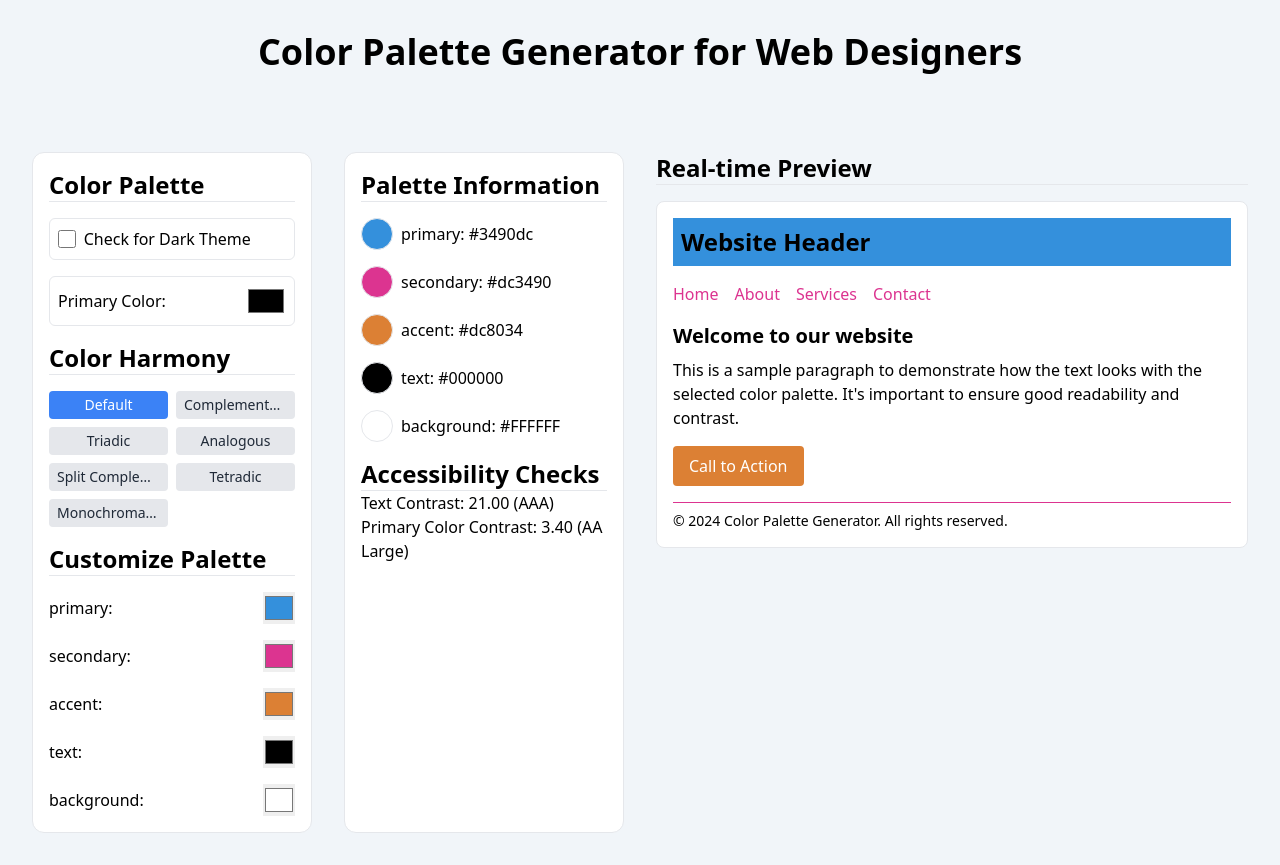
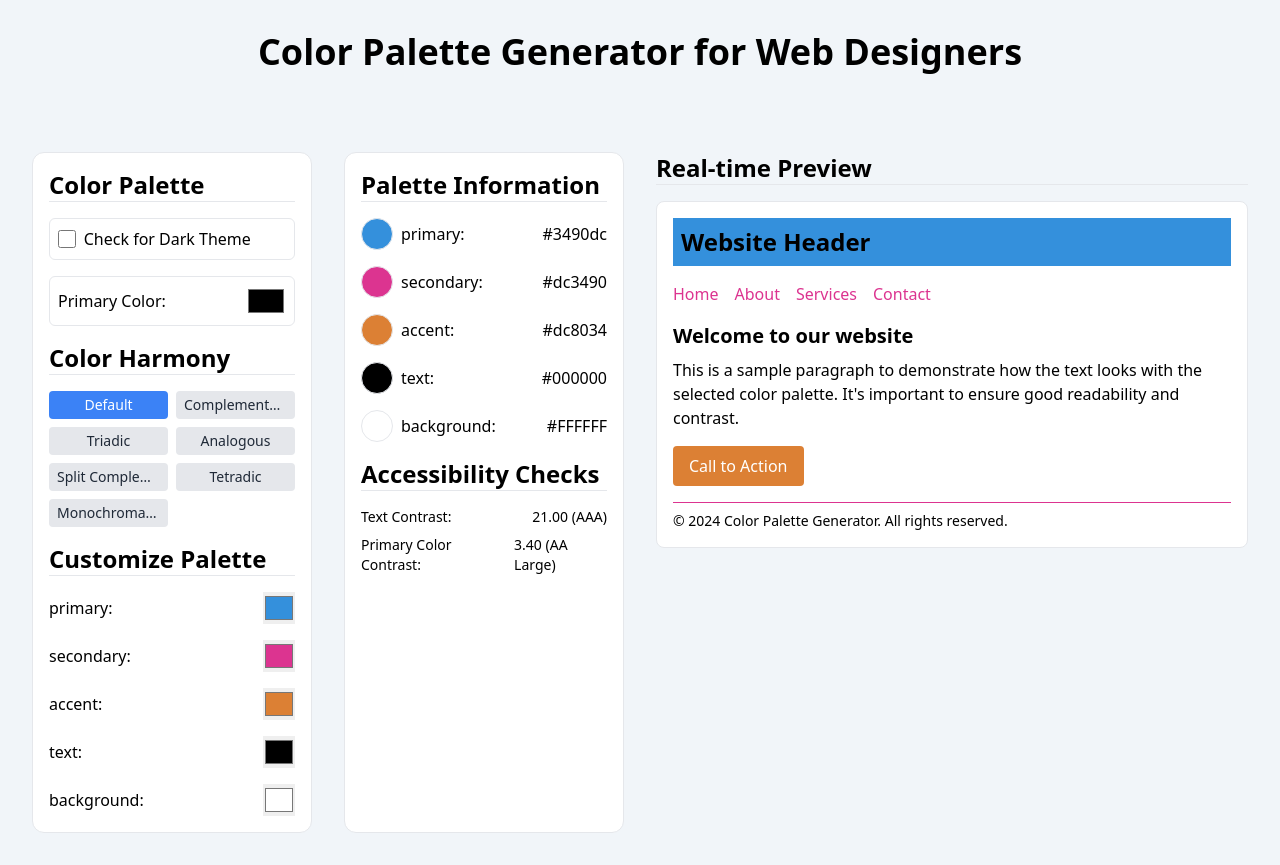
Before and after one commit to jepeteo/react-color-palette-generator, a React (Vite) app: page / in a window 1280 px wide. Built offline with nearby package versions, Linux system fonts and the light colour scheme.

Commit message:
accesibility checks fix

```diff
--- a/src/components/AccessibilityChecker.jsx
+++ b/src/components/AccessibilityChecker.jsx
@@ -19,15 +19,19 @@ function AccessibilityChecker({ palette }) {
   return (
     <div className="mt-4">
       <h3 className="containerTitle">Accessibility Checks</h3>
-      <div>
-        <p>
-          Text Contrast: {textContrast.toFixed(2)} (
-          {getContrastLevel(textContrast)})
-        </p>
-        <p>
-          Primary Color Contrast: {primaryContrast.toFixed(2)} (
-          {getContrastLevel(primaryContrast)})
-        </p>
+      <div className="accessibilityChecks">
+        <div className="flex w-full gap-2 text-sm">
+          Text Contrast:
+          <span className="ml-auto">
+            {textContrast.toFixed(2)} ({getContrastLevel(textContrast)})
+          </span>
+        </div>
+        <div className="flex w-full gap-2 text-sm">
+          Primary Color Contrast:
+          <span className="ml-auto">
+            {primaryContrast.toFixed(2)} ({getContrastLevel(primaryContrast)})
+          </span>
+        </div>
       </div>
     </div>
   );
--- a/src/components/ColorLegend.jsx
+++ b/src/components/ColorLegend.jsx
@@ -10,9 +10,8 @@ const ColorLegend = ({ palette }) => {
             className="mr-2 h-8 w-8 rounded-full border"
             style={{ backgroundColor: color }}
           ></div>
-          <span>
-            {name}: {color}
-          </span>
+          <span> {name}: </span>
+          <span className="ml-auto"> {color}</span>
         </div>
       ))}
     </div>
--- a/src/index.css
+++ b/src/index.css
@@ -81,6 +81,11 @@
   .colorLegend {
     @apply grid grid-cols-1 gap-4;
   }
+
+  /* Accessibility Checks */
+  .accessibilityChecks {
+    @apply grid gap-2 py-4;
+  }
 }
 
 @layer utilities {
```
